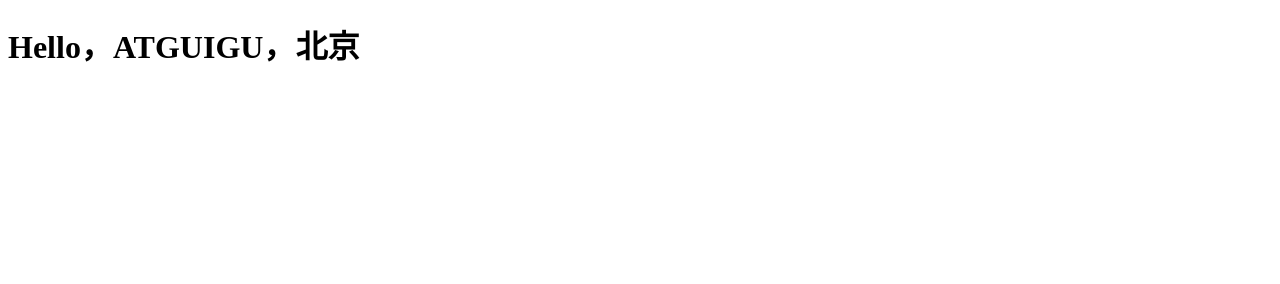
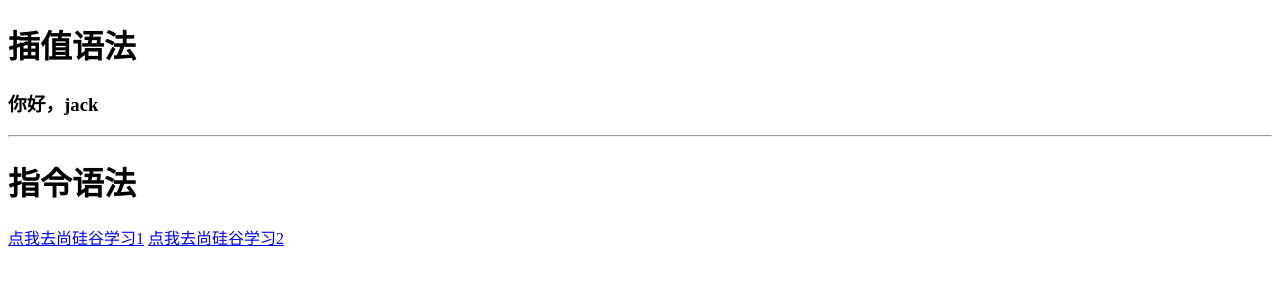
Before and after one commit to leefor/leefor.github.io, a plain HTML site: page index.html in a window 1280 px wide. Drawn offline with Linux system fonts and the light colour scheme.

Commit message:
Update index.html

```diff
--- a/index.html
+++ b/index.html
@@ -8,44 +8,40 @@
 	</head>
 	<body>
 		<!--
-			初识Vue：
-				1.想让Vue工作，就必须创建一个Vue实例，且要传入一个配置对象；
-				2.root容器里的代码依然符合html规范，只不过混入了一些特殊的Vue语法；
-				3.root容器里的代码被称为【Vue模板】；
-				4.Vue实例和容器是一一对应的；
-				5.真实开发中只有一个Vue实例，并且会配合着组件一起使用；
-				6.{{xxx}}中的xxx要写js表达式，且xxx可以自动读取到data中的所有属性；
-				7.一旦data中的数据发生改变，那么页面中用到该数据的地方也会自动更新；
+				Vue模板语法有2大类：
+					1.插值语法：
+							功能：用于解析标签体内容。
+							写法：{{xxx}}，xxx是js表达式，且可以直接读取到data中的所有属性。
+					2.指令语法：
+							功能：用于解析标签（包括：标签属性、标签体内容、绑定事件.....）。
+							举例：v-bind:href="xxx" 或  简写为 :href="xxx"，xxx同样要写js表达式，
+									 且可以直接读取到data中的所有属性。
+							备注：Vue中有很多的指令，且形式都是：v-????，此处我们只是拿v-bind举个例子。
 
-				注意区分：js表达式 和 js代码(语句)
-						1.表达式：一个表达式会产生一个值，可以放在任何一个需要值的地方：
-									(1). a
-									(2). a+b
-									(3). demo(1)
-									(4). x === y ? 'a' : 'b'
+		 -->
+		<!-- 准备好一个容器-->
+		<div id="root">
+			<h1>插值语法</h1>
+			<h3>你好，{{name}}</h3>
+			<hr/>
+			<h1>指令语法</h1>
+			<a v-bind:href="school.url.toUpperCase()" x="hello">点我去{{school.name}}学习1</a>
+			<a :href="school.url" x="hello">点我去{{school.name}}学习2</a>
+		</div>
+	</body>
 
-						2.js代码(语句)
-									(1). if(){}
-									(2). for(){}
-		-->
+	<script type="text/javascript">
+		Vue.config.productionTip = false //阻止 vue 在启动时生成生产提示。
 
-		<!-- 准备好一个容器 -->
-		<div id="demo">
-			<h1>Hello，{{name.toUpperCase()}}，{{address}}</h1>
-		</div>
-
-		<script type="text/javascript" >
-			Vue.config.productionTip = false //阻止 vue 在启动时生成生产提示。
-
-			//创建Vue实例
-			new Vue({
-				el:'#demo', //el用于指定当前Vue实例为哪个容器服务，值通常为css选择器字符串。
-				data:{ //data中用于存储数据，数据供el所指定的容器去使用，值我们暂时先写成一个对象。
-					name:'atguigu',
-					address:'北京'
+		new Vue({
+			el:'#root',
+			data:{
+				name:'jack',
+				school:{
+					name:'尚硅谷',
+					url:'http://www.atguigu.com',
 				}
-			})
-
-		</script>
-	</body>
+			}
+		})
+	</script>
 </html>
```
